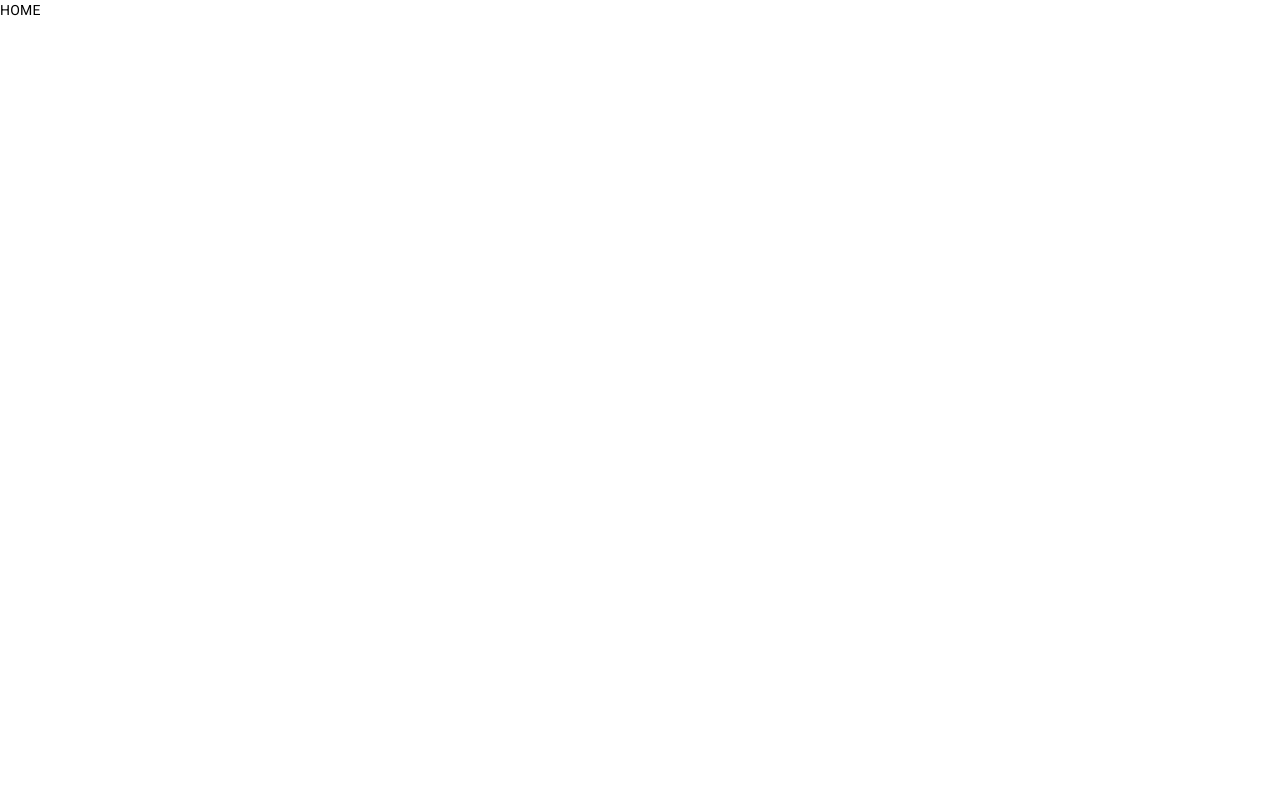
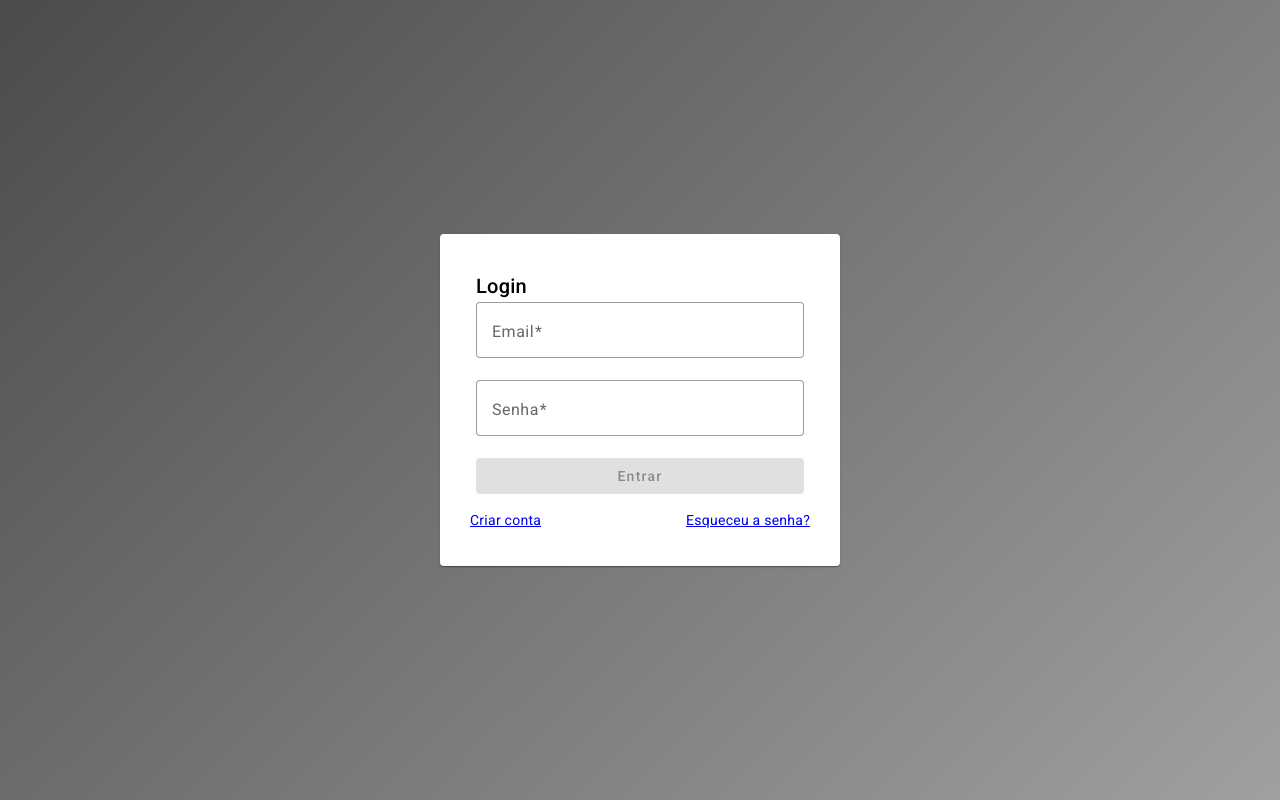
Before and after one commit to brunoolympioferreira/GymGestor-UI, an Angular app: page /auth/login in a window 1280 px wide. Before the commit this address led to /. Built offline with nearby package versions, Linux system fonts and the light colour scheme.

Commit message:
feat: implementa tela de login html e css

```diff
--- a/src/app/app-routing.module.ts
+++ b/src/app/app-routing.module.ts
@@ -1,7 +1,11 @@
 import { NgModule } from '@angular/core';
 import { RouterModule, Routes } from '@angular/router';
 
-const routes: Routes = [];
+const routes: Routes = [
+  { path: '', redirectTo: 'auth/login', pathMatch: 'full' },
+  { path: 'auth', loadChildren: () => import('./auth/auth.module').then(m => m.AuthModule) },
+  { path: '**', redirectTo: 'auth/login' }
+];
 
 @NgModule({
   imports: [RouterModule.forRoot(routes)],
--- a/src/app/app.component.html
+++ b/src/app/app.component.html
@@ -1 +1 @@
-HOME
+<router-outlet></router-outlet>
--- /dev/null
+++ b/src/app/auth/login/login.component.html
@@ -0,0 +1,36 @@
+<div class="login-container">
+    <mat-card class="login-card">
+        <mat-card-header>
+            <mat-card-title>Login</mat-card-title>
+        </mat-card-header>
+        <mat-card-content>
+            <form [formGroup]="loginForm" (ngSubmit)="onSubmit()">
+                <!-- Campo de E-mail -->
+                <mat-form-field appearance="outline" class="full-width">
+                    <mat-label>Email</mat-label>
+                    <input matInput formControlName="email" type="email" required>
+                    <mat-error *ngIf="loginForm.get('email')?.invalid && loginForm.get('email')?.touched">
+                        Insira um email válido.
+                    </mat-error>
+                </mat-form-field>
+                <!-- Campo de Senha -->
+                <mat-form-field appearance="outline" class="full-width">
+                    <mat-label>Senha</mat-label>
+                    <input matInput formControlName="password" type="password" required>
+                    <mat-error *ngIf="loginForm.get('password')?.invalid && loginForm.get('password')?.touched">
+                        A senha é obrigatória.
+                    </mat-error>
+                </mat-form-field>
+                <!-- Botão de Login -->
+                <button mat-raised-button color="primary" class="full-width" type="submit"
+                    [disabled]="loginForm.invalid">
+                    Entrar
+                </button>
+            </form>
+        </mat-card-content>
+        <mat-card-actions class="actions">
+            <a routerLink="/auth/register">Criar conta</a>
+            <a routerLink="/auth/forgot-password">Esqueceu a senha?</a>
+        </mat-card-actions>
+    </mat-card>
+</div>
--- /dev/null
+++ b/src/app/auth/login/login.component.scss
@@ -0,0 +1,24 @@
+.login-container {
+    display: flex;
+    justify-content: center;
+    align-items: center;
+    height: 100vh;
+    background: linear-gradient(135deg, #4B4B4B, #A0A0A0);
+  }
+
+  .login-card {
+    width: 100%;
+    max-width: 400px;
+    padding: 20px;
+    background: #fff;
+  }
+
+  .full-width {
+    width: 100%;
+  }
+
+  .actions {
+    display: flex;
+    justify-content: space-between;
+    padding: 10px;
+  }
--- /dev/null
+++ b/src/app/auth/login/login.component.ts
@@ -0,0 +1,29 @@
+import { Component } from '@angular/core';
+import { FormBuilder, FormGroup, Validators } from '@angular/forms';
+import { Router } from '@angular/router';
+
+@Component({
+  selector: 'app-login',
+  templateUrl: './login.component.html',
+  styleUrl: './login.component.scss'
+})
+export class LoginComponent {
+  loginForm: FormGroup;
+
+  constructor(private fb: FormBuilder, private router: Router) {
+    this.loginForm = this.fb.group({
+      email: ['', [Validators.required, Validators.email]],
+      password: ['', Validators.required]
+    });
+  }
+
+  onSubmit() {
+    if (this.loginForm.valid) {
+      console.log('Login realizado com sucesso!', this.loginForm.value);
+      localStorage.setItem('userToken', 'fake-jwt-token');
+      this.router.navigate(['/dashboard']);
+
+      this.loginForm.reset();
+    }
+  }
+}
--- a/src/app/shared/shared.module.ts
+++ b/src/app/shared/shared.module.ts
@@ -8,7 +8,10 @@ import { MaterialsModule } from './materials/materials.module';
   declarations: [],
   imports: [
     CommonModule,
-    MaterialsModule
+    MaterialsModule,
+  ],
+  exports: [
+    MaterialsModule,
   ]
 })
 export class SharedModule { }
```
Also changed, not shown: src/app/auth/auth-routing.module.ts (added, +13 -0 lines), src/app/auth/auth.module.ts (added, +21 -0 lines), src/app/shared/materials/materials.module.ts (+19 -1 lines).
